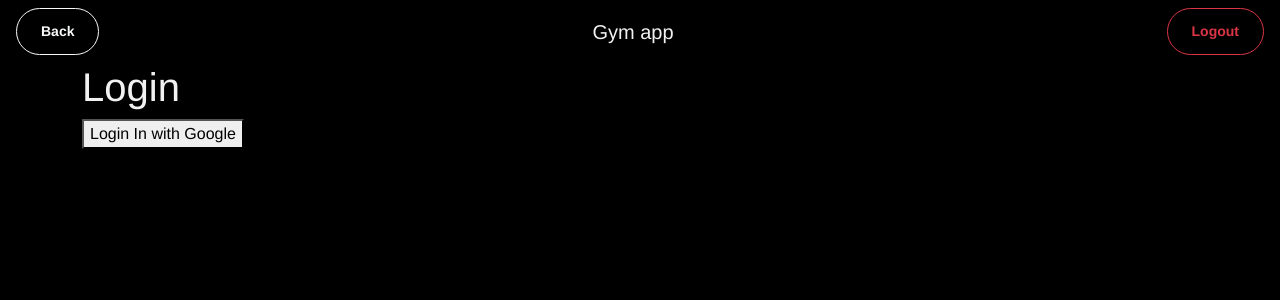
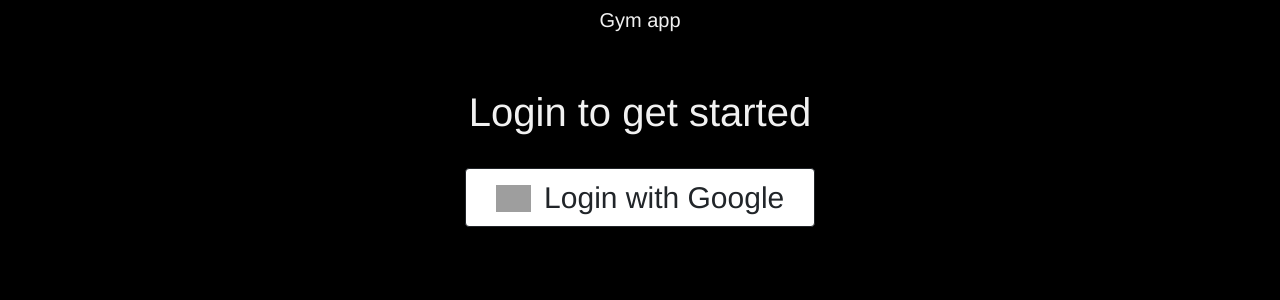
Before and after one commit to changty/gym-app, a Vue app: page /login in a window 1280 px wide. Shown: the top 300 px of the page. Built offline with nearby package versions, Linux system fonts and the light colour scheme; no server answers; sample sign-in values are in the browser's storage; grey boxes are pictures that could not be loaded.

Commit message:
fixes router in app.vue

```diff
--- a/src/App.vue
+++ b/src/App.vue
@@ -1,6 +1,6 @@
 <template>
 <nav class="navbar navbar-expand-lg justify-content-between align-items-center">
-  <div v-if="$route.name !== 'home'">
+  <div v-if="$route.name !== 'home' && $route.name !== 'login'  ">
     <button class="btn btn-outline-light text-light btn-sm" @click="back">Back</button>
   </div>
   <div v-if="$route.name === 'home'">
@@ -8,8 +8,8 @@
   </div>
 
 
-  <h5 style="text-align: center; padding:0; margin:0;">Gym app</h5>
-  <div v-if="sharedState.isLoggedIn">
+  <h5 style="text-align: center; padding:0; margin:0; width: auto; flex-grow: 1;">Gym app</h5>
+  <div v-if="sharedState.isLoggedIn && $route.name !== 'login'">
     <button @click="signOut" class="btn btn-outline-danger btn-sm">Logout</button>
   </div>
 </nav>
@@ -50,13 +50,14 @@ export default {
   name: 'App',
   mounted() {
       auth.onAuthStateChanged((user) => {
+        console.log(user);
         if (user) {
           this.sharedState.isLoggedIn = true // if we have a user
           this.sharedState.name = user.displayName
           this.sharedState.email = user.email
         } else {
           this.sharedState.isLoggedIn = false // if we do not
-          this.router.push('/login');
+          router.push('/login');
           this.sharedState.name = ""
           this.sharedState.email = ""
         }
@@ -198,4 +199,38 @@ textarea.form-control {
   height: 60px;
   background: black;
 }
+
+.green {
+  background: #6acda5 !important;
+  color: rgb(241,241,241) !important;;
+}
+
+.blue {
+  background: #6aaacd !important;;
+  color: rgb(241,241,241) !important;;
+}
+
+.red {
+  background: #cd6a92 !important;;
+  color: rgb(241,241,241) !important;;
+}
+.yellow {
+  background: #cda56a !important;;
+  color: rgb(241,241,241) !important;;
+}
+
+.green-txt {
+  color: #6acda5 !important;
+}
+
+.blue-txt {
+  color: #6aaacd !important;;
+}
+
+.red-txt {
+  color: #cd6a92 !important;;
+}
+.yellow-txt {
+  color: #cda56a !important;;
+}
 </style>
--- a/src/router/index.js
+++ b/src/router/index.js
@@ -21,8 +21,7 @@ const routes = [
         meta: {
             auth: true
         }
-  },
-
+    },
     {
         path: '/newTemplate/:id',
         name: 'new-template',
--- a/src/views/Home.vue
+++ b/src/views/Home.vue
@@ -31,10 +31,10 @@
         </div>
     </div>
 
-    <div class="card mb-2" @click="openWorkout(item.id)" v-for="(item, index) in sortedWorkouts()" :key="item.id">
+    <div class="card mb-2 " @click="openWorkout(item.id)" v-for="(item, index) in sortedWorkouts()" :key="item.id">
         <div class="card-body">
             <div class="d-flex justify-content-between">
-                <h5 class="card-title">{{item.name}}</h5>
+                <h5 :class="'card-title ' +  item.color +'-txt'">{{item.name}}</h5>
                 <h6 class="card-subtitle mb-2 text-muted">
                     <small>{{since(item.createdAt)}}</small><br/>
                     <small>{{date(item.createdAt)}}</small>
@@ -60,6 +60,8 @@
 
         data() {
             return {
+                color: 0,
+                colors: ['green-txt', 'red-txt', 'blue-txt', 'yellow-txt'],
                 state: this.$root.$data.sharedState,
             }
         },
@@ -77,6 +79,12 @@
         },
 
         methods: {
+            nextColor() {
+                if(this.color > this.colors.length-1) {
+                    this.color = 0;
+                }
+                return this.colors[this.color++];
+            },
             sortedWorkouts() {
                 if(this.state.workouts) {
                     return this.state.workouts.sort((a,b) => (a.createdAt > b.createdAt) ? -1 : ((b.createdAt > a.createdAt) ? 1 : 0));
--- a/src/views/Login.vue
+++ b/src/views/Login.vue
@@ -1,9 +1,20 @@
 
 <template>
-   <h1>Login</h1>
-    <button @click="googleSignIn">
+<br/><br/>
+   <h1 class="text-center">Login to get started</h1>
+   <br/>
+    <!-- <button @click="googleSignIn">
       Login In with Google
-    </button>
+    </button> -->
+
+    <div class="d-flex justify-content-center">
+
+            <a @click="googleSignIn" href="#" class="btn btn-outline-dark login-button" role="button" style="text-transform:none">
+                <img style="width: 35px; margin-bottom:3px; margin-right:5px" alt="Google sign-in" src="https://upload.wikimedia.org/wikipedia/commons/thumb/5/53/Google_%22G%22_Logo.svg/512px-Google_%22G%22_Logo.svg.png" />
+                Login with Google
+            </a>
+
+    </div>
 </template>
 
 <script>
@@ -35,3 +46,15 @@ import router from '../router';
         }
     }
 </script>
+
+<style scoped>
+.login-button {
+
+    font-size: 30px;
+    width: 350px !important;
+    background: white;
+}
+.login-button:hover {
+    color: #333;
+}
+</style>
--- a/src/views/Workout.vue
+++ b/src/views/Workout.vue
@@ -1,5 +1,5 @@
 <template>
-    <div class="card card-primary mb-3">
+    <div :class="'card mb-3 ' + workout.color">
         <div class="card-body">
             <div class="d-flex w-100 justify-content-between mt-3 mb-3">
                 <div v-if="!edit">
@@ -9,7 +9,7 @@
                     <!-- <p class="small">{{since(previousWorkout.createdAt)}}<br/>({{date(previousWorkout.createdAt)}})</p> -->
 
                 </div>
-                <div v-if="edit" class="w-100">
+                <div v-if="edit" class="w-50">
                     <form>
                         <div class="form-group">
                             <label for="name">Name</label>
@@ -18,6 +18,15 @@
                         <div class="form-group mt-3 mb-3">
                             <label for="description">Description</label>
                             <textarea rows="3" class="form-control" id="description" v-model="workout.description" name="description" />
+                        </div>
+
+                        <div class="form-group">
+                            <div class="btn-group" role="group" aria-label="color">
+                                <button @click="setColor('green')" type="button" class="btn green btn-sm">Green</button>
+                                <button @click="setColor('red')" type="button" class="btn red btn-sm">Red</button>
+                                <button @click="setColor('blue')" type="button" class="btn blue btn-sm">Blue</button>
+                                <button @click="setColor('yellow')" type="button" class="btn yellow btn-sm">Yellow</button>
+                            </div>
                         </div>
                         <!-- <button type="submit" class="mt-3 btn btn-primary" @click="save">Save</button>  -->
                     </form>
@@ -116,7 +125,9 @@
                 edit: false,
                 editButton: "edit",
                 id: null,
-                workout: {},
+                workout: {
+                    color: 'green',
+                },
                 previousWorkout: {},
                 allWorkouts: {},
                 state: this.$root.$data.sharedState
@@ -185,6 +196,10 @@
                 }
 
             },
+            setColor(color) {
+                this.workout.color = color;
+                this.save
+            },
             remove() {
                 WorkoutDataService.deleteWorkout(this.id)
                 .then(() => {
@@ -199,7 +214,8 @@
                 let toSave = {
                     name: this.workout.name,
                     description: this.workout.description,
-                    exercises: this.workout.exercises
+                    exercises: this.workout.exercises,
+                    color: this.workout.color
                 }
 
                 if(this.id !== null) {
```
Also changed, not shown: firebase.json (added), 1 other file (tests, documents, lock files or other folders).
